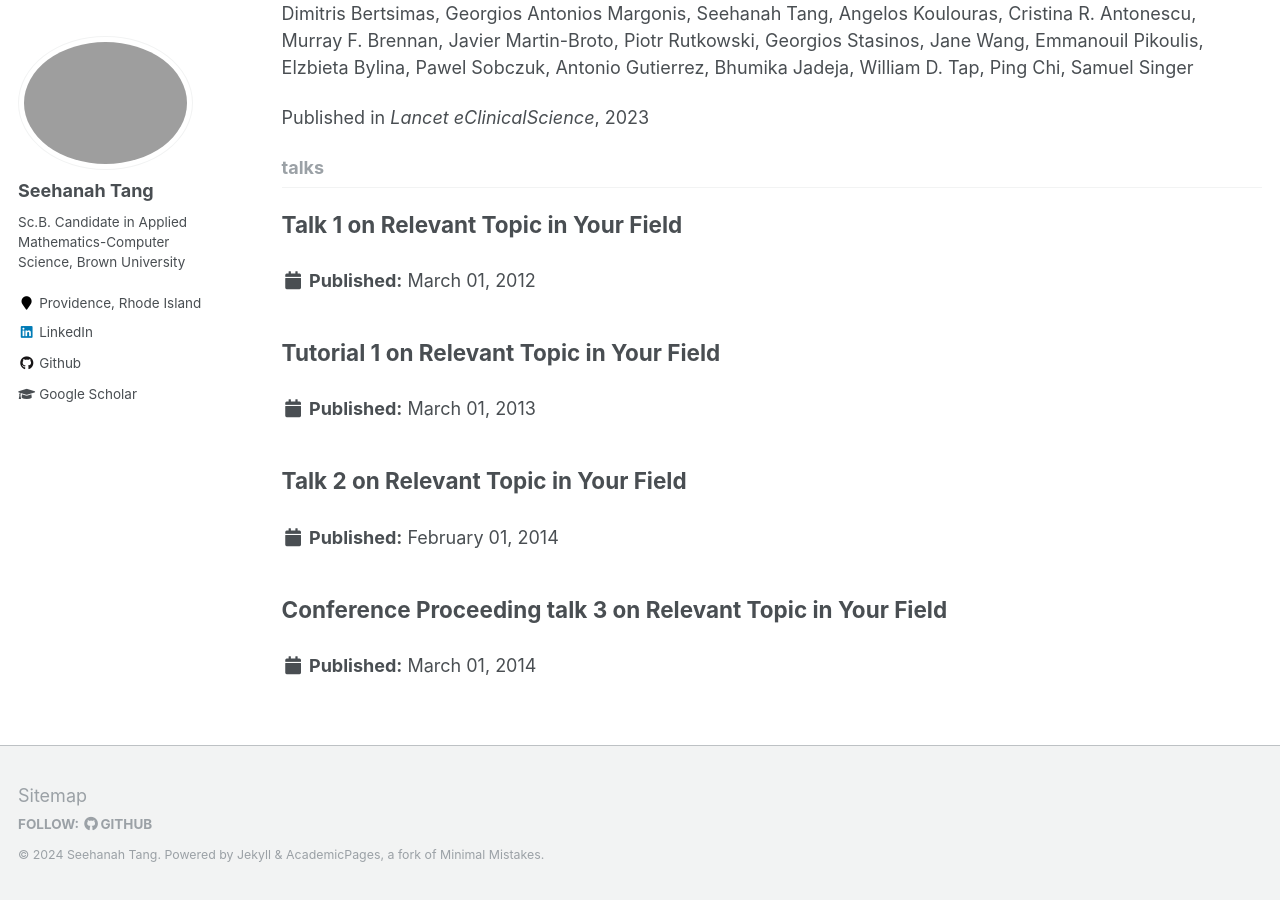
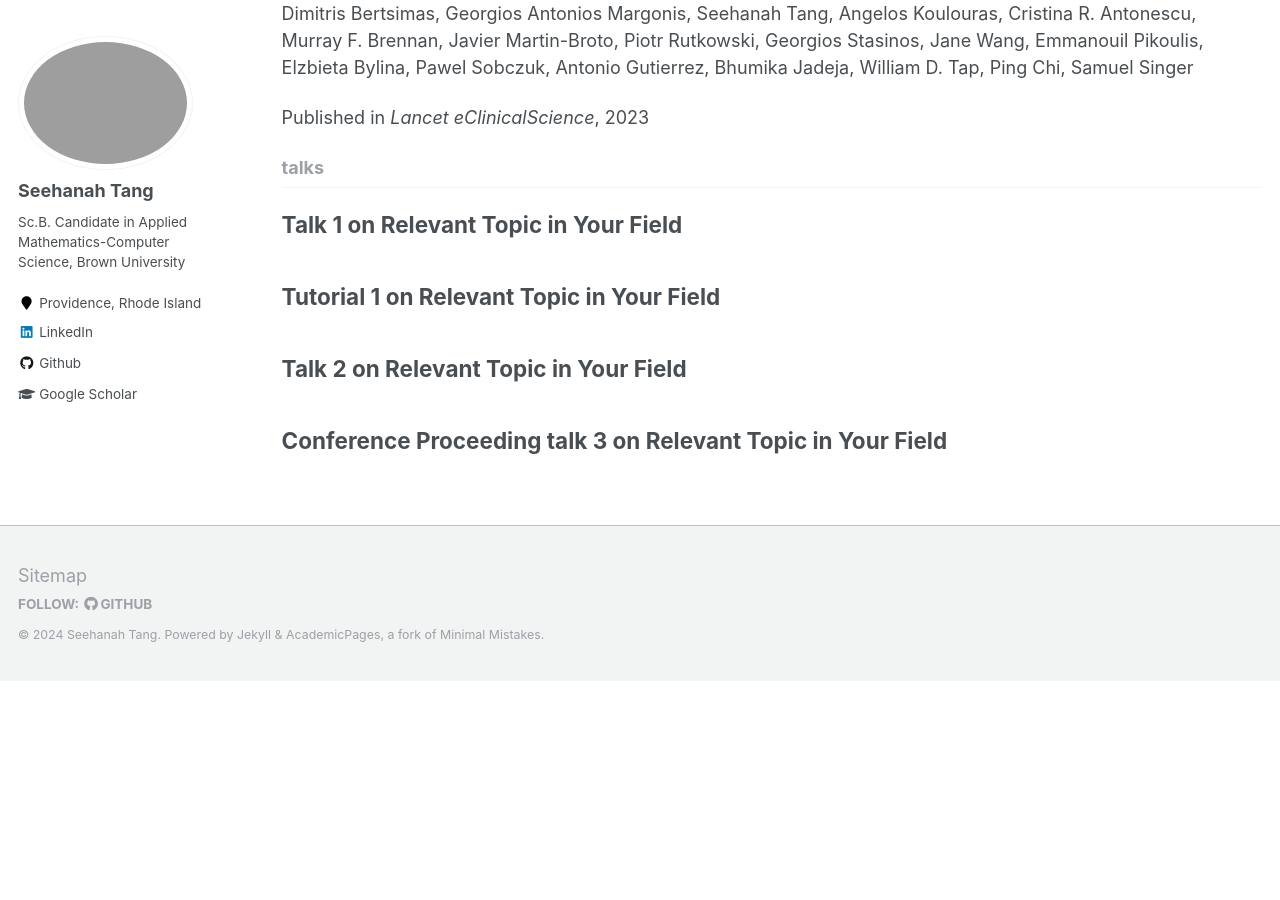
Before and after one commit to carolxmgao/carolxmgao.github.io, a Jekyll site: the page built from _pages/collection-archive.html, in a window 1280 px wide and 900 px high, scrolled down 673 px. Built offline with Jekyll 4.4.1, drawn with Linux system fonts in a browser that asks for light colours; after the commit the page ends 1354 px from its top, so only the background shows below that.

Commit message:
minor fix

```diff
--- a/_includes/archive-single.html
+++ b/_includes/archive-single.html
@@ -44,9 +44,13 @@
 
     {% if post.collection == 'publications' %}
       <p>Published in <i>{{ post.venue }}</i>, {{ post.date | default: "1900-01-01" | date: "%Y" }} </p>
-    {% elsif post.date %}
-      <p class="page__date"><strong><i class="fa fa-fw fa-calendar" aria-hidden="true"></i> {{ site.data.ui-text[site.locale].date_label | default: ""}}</strong> <time datetime="{{ post.date | default: "1900-01-01" | date_to_xmlschema }}">{{ post.date | default: "1900-01-01" | date: "%B %d, %Y" }}</time></p>
-    {% endif %}
+    {% elsif post.description %}
+
+      <p>{{ post.description }} </p>
+      {% comment %}
+      <p class="page__date"><strong><i class="fa fa-fw fa-calendar" aria-hidden="true"></i> {{ site.data.ui-text[site.locale].date_label | default: "Published:" }}</strong> <time datetime="{{ post.date | default: "1900-01-01" | date_to_xmlschema }}">{{ post.date | default: "1900-01-01" | date: "%B %d, %Y" }}</time></p>
+      {% endcomment %}
+      {% endif %}
 
   </article>
 </div>
```
Also changed, not shown: 1 other file.
